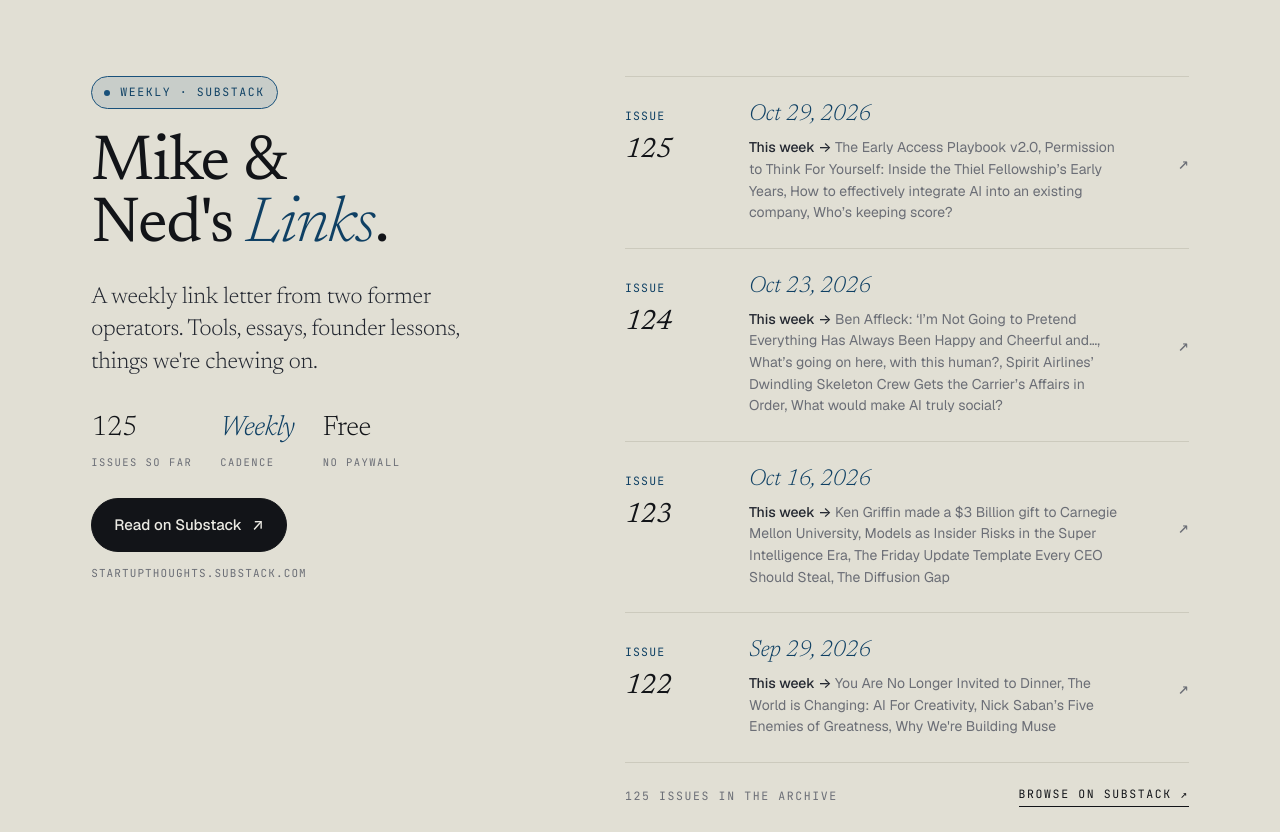
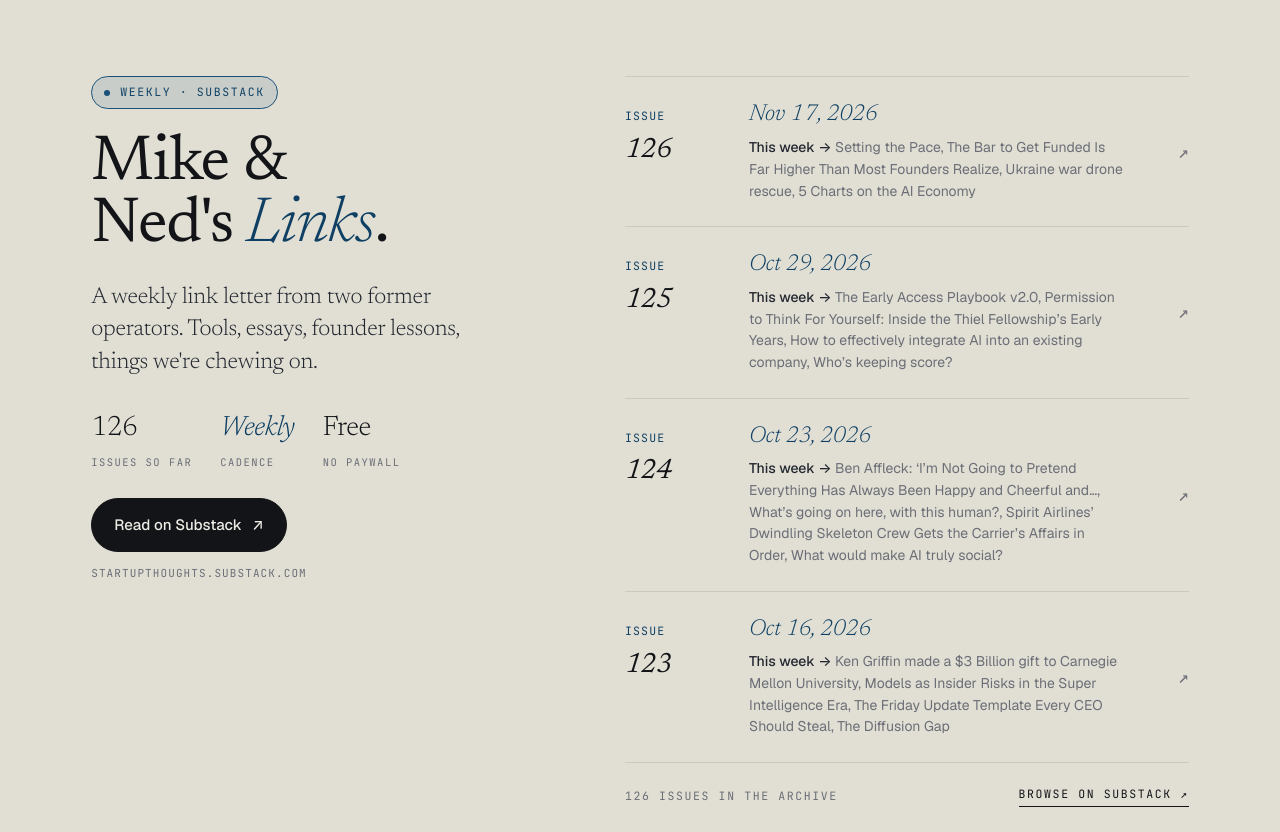
Before and after one commit to mplewis78/my-website, a plain HTML site: page writing.html in a window 1280 px wide. Shown: the part 1760-2592 px from the top of the page. Drawn offline with nearby package versions, Linux system fonts and the light colour scheme.

Commit message:
chore: auto-update writing page from Substack feeds

```diff
--- a/writing.html
+++ b/writing.html
@@ -400,7 +400,7 @@
           </p>
           <div class="stats">
             <div class="stat">
-              <span class="num" id="mnl-count">125</span>
+              <span class="num" id="mnl-count">126</span>
               <span class="label">Issues so far</span>
             </div>
             <div class="stat">
@@ -423,6 +423,17 @@
           <div class="mnl-list">
 
             <!-- MNL-AUTO-START -->
+            <a class="mnl-item" href="https://startupthoughts.substack.com/p/links-from-ned-and-mike-no-126" target="_blank" rel="noopener">
+              <span class="nday">Issue<span class="num">126</span></span>
+              <div>
+                <h3><em>Nov 17, 2026</em></h3>
+                <p class="preview">
+                  <strong>This week →</strong> Setting the Pace, The Bar to Get Funded Is Far Higher Than Most Founders Realize, Ukraine war drone rescue, 5 Charts on the AI Economy
+                </p>
+              </div>
+              <span class="arrow">↗</span>
+            </a>
+
             <a class="mnl-item" href="https://startupthoughts.substack.com/p/links-from-ned-and-mike-no-125" target="_blank" rel="noopener">
               <span class="nday">Issue<span class="num">125</span></span>
               <div>
@@ -455,21 +466,10 @@
               </div>
               <span class="arrow">↗</span>
             </a>
-
-            <a class="mnl-item" href="https://startupthoughts.substack.com/p/links-from-ned-and-mike-no-122" target="_blank" rel="noopener">
-              <span class="nday">Issue<span class="num">122</span></span>
-              <div>
-                <h3><em>Sep 29, 2026</em></h3>
-                <p class="preview">
-                  <strong>This week →</strong> You Are No Longer Invited to Dinner, The World is Changing: AI For Creativity, Nick Saban’s Five Enemies of Greatness, Why We&#x27;re Building Muse
-                </p>
-              </div>
-              <span class="arrow">↗</span>
-            </a>
             <!-- MNL-AUTO-END -->
 
             <div class="more">
-              <span>125 issues in the archive</span>
+              <span>126 issues in the archive</span>
               <a href="https://startupthoughts.substack.com/" target="_blank" rel="noopener">Browse on Substack ↗</a>
             </div>
 
```
